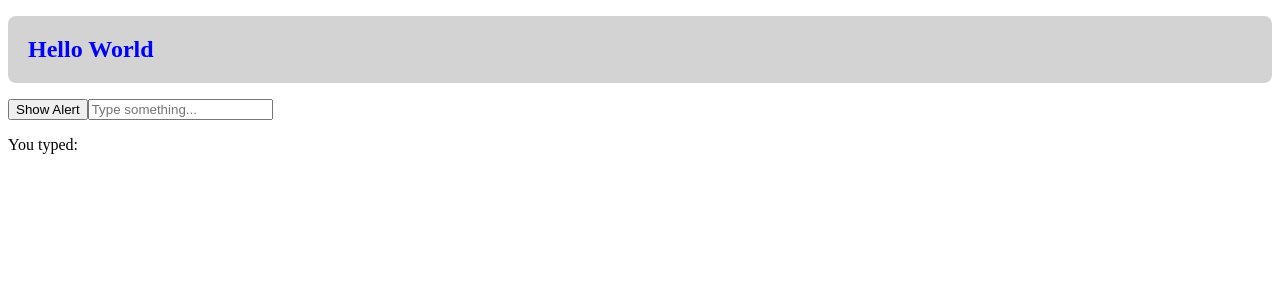
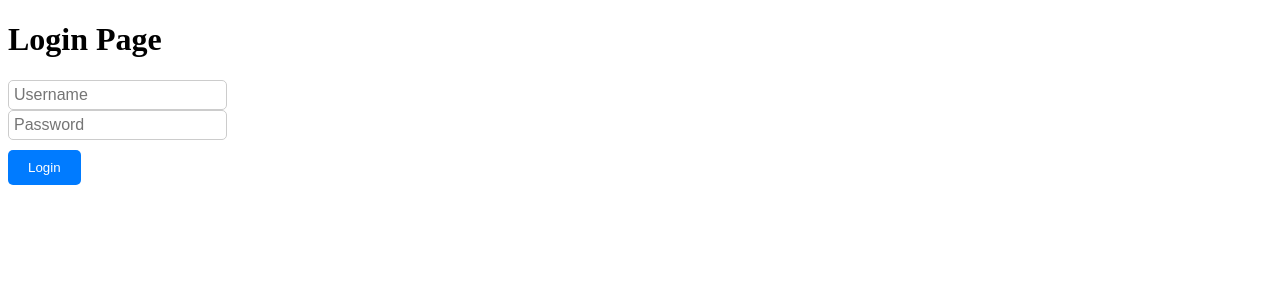
Before and after one commit to icchigoo/hello-world-app, a React (Create React App) app: page / in a window 1280 px wide. Shown: the top 300 px of the page. Built offline with nearby package versions, Linux system fonts and the light colour scheme.

Commit message:
login page

```diff
--- a/src/App.js
+++ b/src/App.js
@@ -1,39 +1,53 @@
 import React, { useState } from 'react';
+import './App.css';
 
 function App() {
-  const [text, setText] = useState(''); // Initialize the state for the text field
+  const [username, setUsername] = useState('');
+  const [password, setPassword] = useState('');
+  const [isAuthenticated, setIsAuthenticated] = useState(false);
 
-  const showAlert = () => {
-    alert("Hello, World!");
+  const handleLogin = () => {
+    // Perform authentication logic (e.g., compare with hardcoded values)
+    if (username === 'user' && password === 'password') {
+      setIsAuthenticated(true);
+    } else {
+      setIsAuthenticated(false);
+      alert('Invalid credentials. Please try again.');
+    }
   };
 
-  const helloStyle = {
-    color: 'blue',
-    fontSize: '24px',
-    backgroundColor: 'lightgray',
-    padding: '20px',
-    borderRadius: '8px',
+  const handleUsernameChange = (e) => {
+    setUsername(e.target.value);
   };
 
-  const handleTextChange = (e) => {
-    // Update the 'text' state when the text field value changes
-    setText(e.target.value);
+  const handlePasswordChange = (e) => {
+    setPassword(e.target.value);
   };
 
   return (
     <div>
-      <h1 style={helloStyle}>Hello World</h1>
-      <button onClick={showAlert}>Show Alert</button>
-
-      {/* Add a text field */}
-      <input
-        type="text"
-        placeholder="Type something..."
-        value={text}
-        onChange={handleTextChange}
-      />
-
-      <p>You typed: {text}</p>
+      <h1>Login Page</h1>
+      {isAuthenticated ? (
+        <p>You are logged in as {username}.</p>
+      ) : (
+        <div>
+          <input
+            type="text"
+            placeholder="Username"
+            value={username}
+            onChange={handleUsernameChange}
+          />
+          <br />
+          <input
+            type="password"
+            placeholder="Password"
+            value={password}
+            onChange={handlePasswordChange}
+          />
+          <br />
+          <button onClick={handleLogin}>Login</button>
+        </div>
+      )}
     </div>
   );
 }
```
